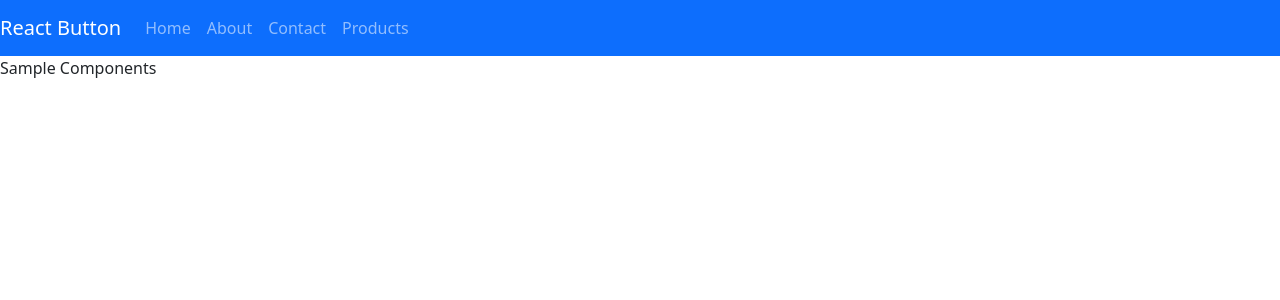
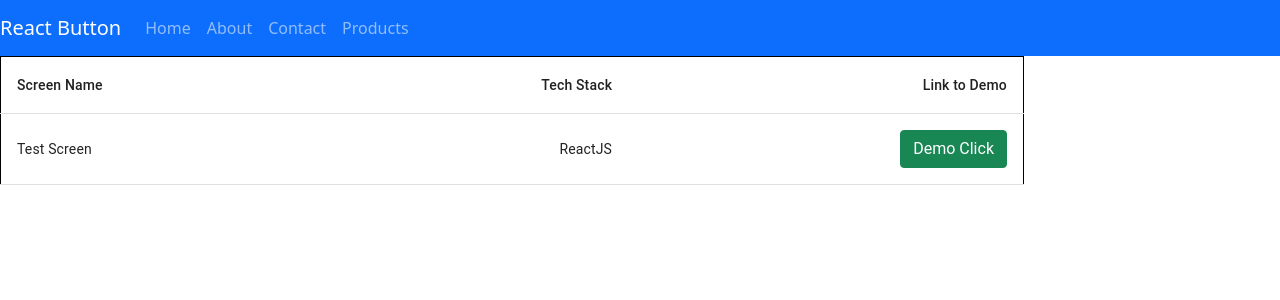
Before and after one commit to senbagaraman04/frontendscreens, a React (Create React App) app in the folder my-app/: page /SampleComponents in a window 1280 px wide. Shown: the top 300 px of the page. Built offline with nearby package versions, Linux system fonts and the light colour scheme.

Commit message:
fix: sample components and demo pages

```diff
--- a/my-app/src/components/SampleComponents.js
+++ b/my-app/src/components/SampleComponents.js
@@ -1,9 +1,58 @@
-import React, { Component } from "react";
+import { Component } from "react";
+import * as React from 'react';
+import Table from '@mui/material/Table';
+import TableBody from '@mui/material/TableBody';
+import TableCell from '@mui/material/TableCell';
+import TableContainer from '@mui/material/TableContainer';
+import TableHead from '@mui/material/TableHead';
+import TableRow from '@mui/material/TableRow';
+import {Button } from "@material-ui/core";
+import history from './History';
+
+function createData(name, techStacks, link) {
+    return { name, techStacks, link  };
+}
+
+const rows = [
+    createData('Test Screen', 'ReactJS', 'UnderConstrcution'),
+
+];
+
 export default class SampleComponents extends Component {
 
-    render(){
-        return(
-            <p> Sample Components </p>
+    render() {
+        return (
+            <div style={{ height: 400, width: '80%' }}>
+
+                <TableContainer >
+                    <Table sx={{ minWidth: 650 }} style={{ border: 'solid 1px black' }} aria-label="caption table">
+                        <TableHead>
+                            <TableRow>
+                                <TableCell>Screen Name</TableCell>
+                                <TableCell align="right">Tech Stack</TableCell>
+                                <TableCell align="right">Link to Demo</TableCell>
+                            </TableRow>
+                        </TableHead>
+                        <TableBody>
+                            {rows.map((row) => (
+                                <TableRow key={row.name}>
+                                    <TableCell component="th" scope="row">
+                                        {row.name}
+                                    </TableCell>
+                                    <TableCell align="right">{row.techStacks}</TableCell>
+                                    <TableCell align="right">
+                                     <Button class="btn btn-success" variant="contained" onClick={() => history.push('/demo1')}>Demo Click</Button>
+                                     </TableCell>
+
+                                </TableRow>
+                            ))}
+                        </TableBody>
+                    </Table>
+                </TableContainer>
+
+            </div>
+
+
         );
     }
 }
```
Also changed, not shown: my-app/src/components/Demo.js (added, +14 -0 lines).
